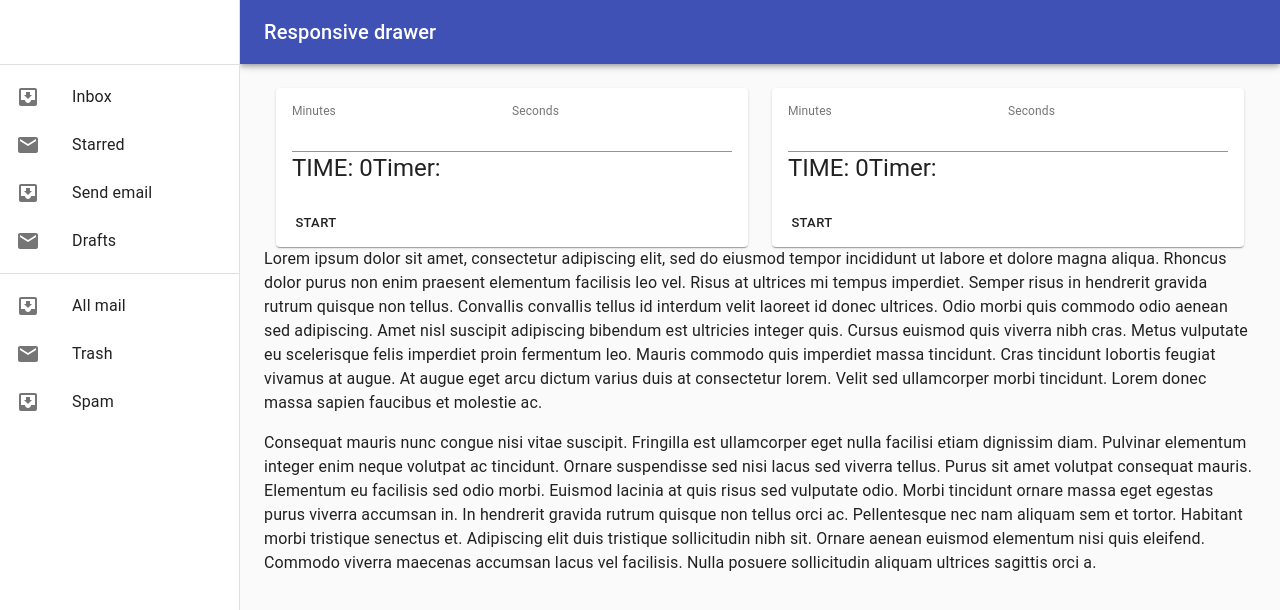
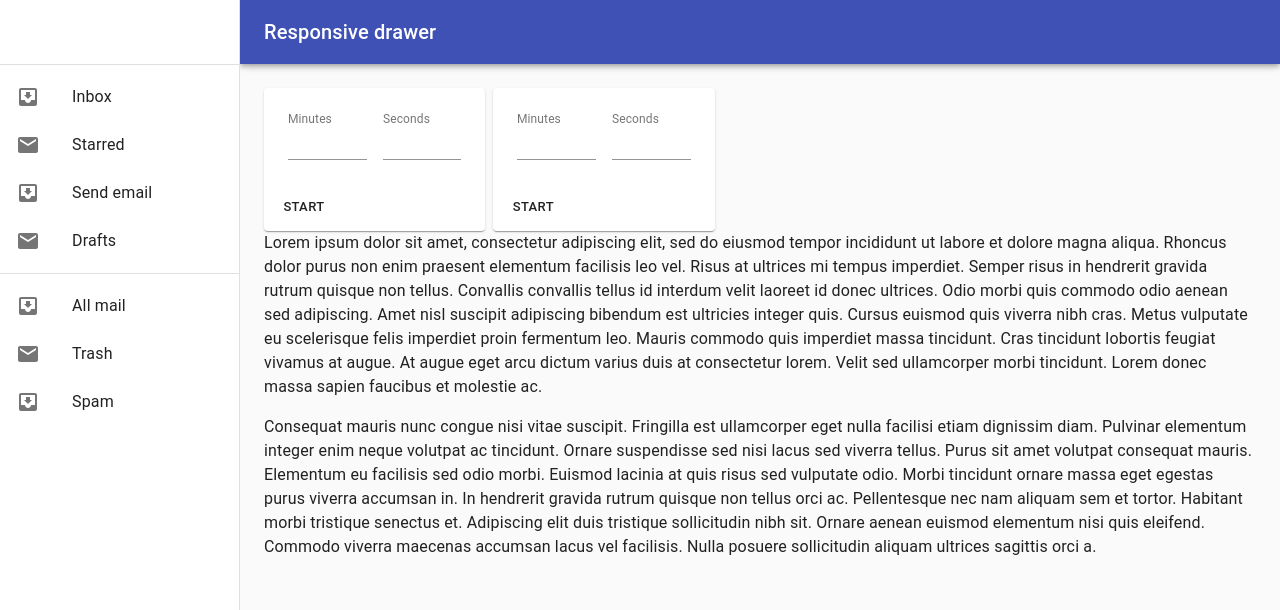
Before and after one commit to Simon-Oliver/next-exploration, a Next.js app: page /dashboard in a window 1280 px wide. Shown: the top 610 px of the page. Built offline with nearby package versions, Linux system fonts and the light colour scheme.

Commit message:
changed size of widget

```diff
--- a/components/Widget/Widget.js
+++ b/components/Widget/Widget.js
@@ -7,9 +7,9 @@ import Button from '@material-ui/core/Button';
 import Typography from '@material-ui/core/Typography';
 import TextField from '@material-ui/core/TextField';
 
-const useStyles = makeStyles({
+const useStyles = makeStyles((theme) => ({
   root: {
-    minWidth: 275,
+    minWidth: 100,
   },
   bullet: {
     display: 'inline-block',
@@ -22,7 +22,11 @@ const useStyles = makeStyles({
   pos: {
     marginBottom: 12,
   },
-});
+  label: {
+    margin: theme.spacing(1),
+    width: '10ch',
+  },
+}));
 
 export default function SimpleCard() {
   const classes = useStyles();
@@ -94,25 +98,26 @@ export default function SimpleCard() {
           autoComplete="off"
         >
           <TextField
+            className={classes.label}
             id="minutes"
             label="Minutes"
-            type="minutes"
+            type="number"
             InputLabelProps={{
               shrink: true,
             }}
           />
           <TextField
+            className={classes.label}
             id="seconds"
             label="Seconds"
-            type="seconds"
+            type="number"
             InputLabelProps={{
               shrink: true,
             }}
           />
         </form>
         <Typography variant="h5" component="h2">
-          TIME: {seconds}
-          Timer: {timer}
+          {timer}
         </Typography>
       </CardContent>
       <CardActions>
--- a/pages/dashboard.js
+++ b/pages/dashboard.js
@@ -53,9 +53,10 @@ const useStyles = makeStyles((theme) => ({
   },
   container: {
     display: 'flex',
-    justifyContent: 'space-around',
+    // justifyContent: 'space-around',
     flexDirection: 'row',
     flexWrap: 'wrap',
+    gap: theme.spacing(1),
   },
 }));
 
```
